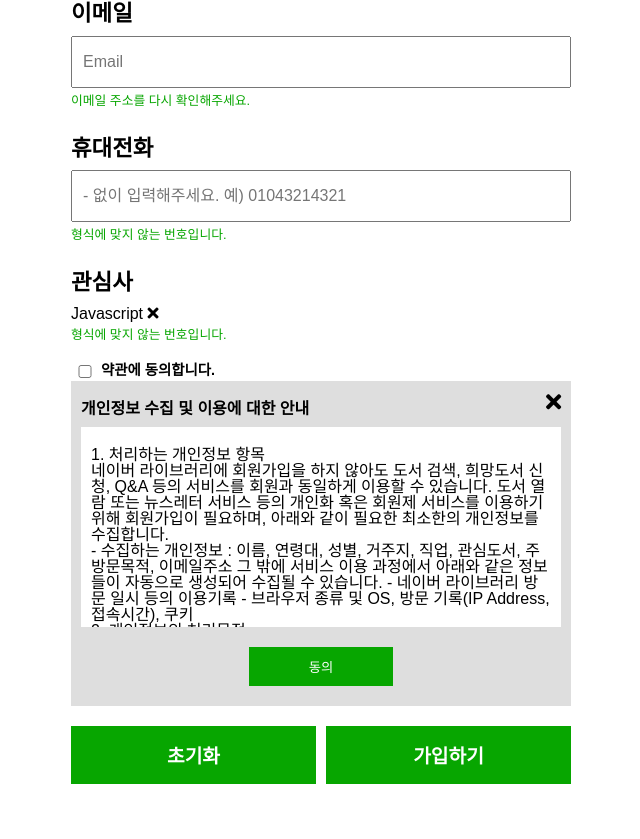
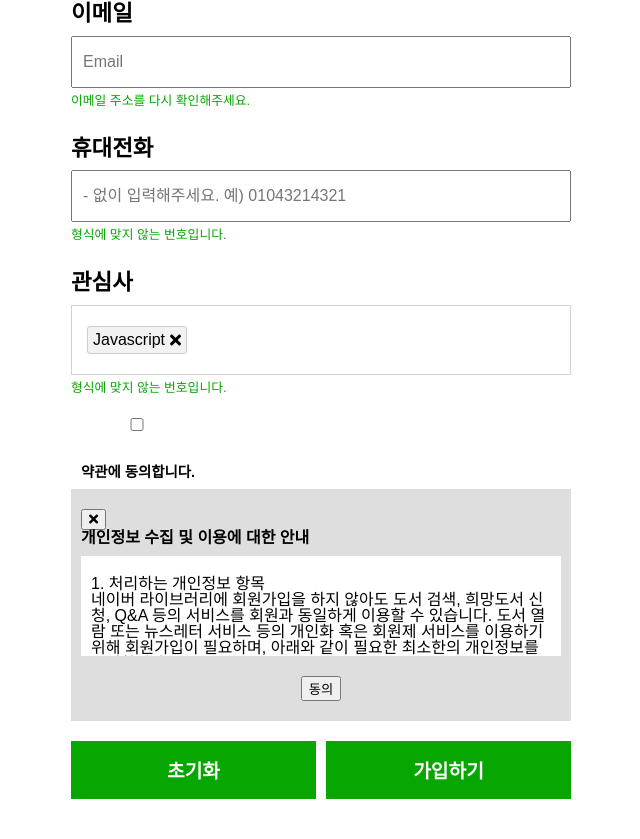
Before and after one commit to codesquad-member-2020/signup-11, a plain HTML site: page FE/index.html in a window 1280 px wide. Shown: the part 942-1781 px from the top of the page, without its empty margins (319-959 px from the left). Drawn offline with Linux system fonts and the light colour scheme; files that its build step writes are made by us from their sources.

Commit message:
[chore] CSS 파일 위치 변경
파일 위치 변경

```diff
--- a/FE/css/style.css
+++ b/FE/src/css/style.css
@@ -1,7 +1,3 @@
-:root {
-  --title-color: #07A600;
-}
-
 .clearfix {
   overflow: hidden;
 }
@@ -79,7 +75,8 @@
 }
 
 .term-group input {
-  vertical-align: middle;
+  position: absolute;
+  z-index: -1;
 }
 
 .term-group label {
@@ -87,9 +84,13 @@
 }
 
 .term-group input,
-.term-group label {
-  display: table-cell;
+.terms-pop-btn {
   cursor: pointer;
+}
+
+.terms-pop-btn {
+  margin-left: 20px;
+  padding: 10px;
 }
 
 .term-group label {
@@ -115,17 +116,46 @@
   cursor: pointer;
 }
 
+.tag-container {
+  overflow: auto;
+  display: flex;
+  border: 1px solid #d1d1d1;
+  padding: 15px 10px;
+  font-size: 1em;
+}
+
+.tag-container .tag {
+  padding: 5px;
+  border: 1px solid #ccc;
+  margin: 5px;
+  display: flex;
+  align-items: center;
+  border-radius: 3px;
+  background-color: #f2f2f2;
+}
+
+.tag i {
+  font-size: 16px;
+  margin-left: 5px;
+}
+
+.tag-container input {
+  flex: 1;
+  padding: 0;
+  border: none;
+}
+
 /* 약관 */
 .terms-modal {
   padding: 20px 10px;
   background-color: #dedede;
 }
 
-.close-buttom {
+.close-button {
   position: relative;
 }
 
-.close-buttom button {
+.close-button button {
   position: absolute;
   top: -12px;
   right: -6px;
@@ -140,14 +170,12 @@
   margin-bottom: 20px;
 }
 
-.terms-title {}
-
 .terms-title h3 {
   margin-bottom: 10px;
 }
 
 .terms-contents ul {
-  height: 200px;
+  height: 100px;
   overflow: scroll;
   background-color: #fff;
   padding: 20px 10px;
@@ -157,16 +185,14 @@
   text-align: center;
 }
 
-.agree-button {
-  width: 30%;
-  padding: 10px 0;
+.agree label {
+  padding: 10px 20px;
   text-align: center;
   color: #fff;
   cursor: pointer;
   border: 0;
   background-color: #07A600;
 }
-
 
 /* login css */
 .login {
```
Also changed, not shown: FE/src/css/reset.css (renamed from FE/css/reset.css).
